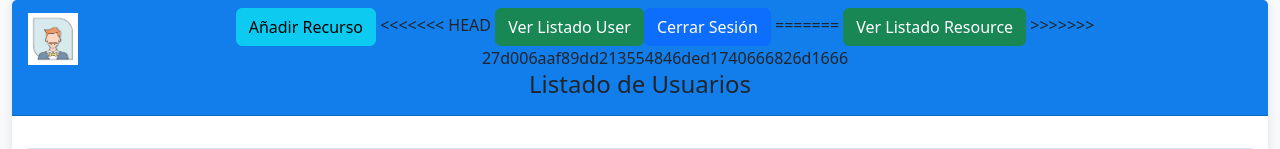
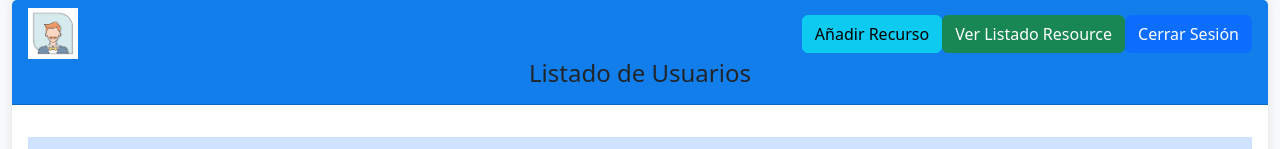
Before and after one commit to JaimeMT/reqresAPI, an Angular app: page /users in a window 1280 px wide. Shown: the top 149 px of the page. Built offline with nearby package versions, Linux system fonts and the light colour scheme; no server answers.

Commit message:
Datos mal subidos

```diff
--- a/src/app/components/user/list-user/list-user.component.html
+++ b/src/app/components/user/list-user/list-user.component.html
@@ -11,12 +11,11 @@
           </div>
           <div>
             <button class="btn btn-info">Añadir Recurso</button>
-<<<<<<< HEAD
-            <button [routerLink]="['/resources']" class="btn btn-success">Ver Listado User</button>
+
+
+            <button [routerLink]="['/resources']" class="btn btn-success">Ver Listado Resource</button>
             <button type="submit" (click)="logout()" class="btn btn-primary">Cerrar Sesión</button>
-=======
-            <button [routerLink]="['/resources']" class="btn btn-success">Ver Listado Resource</button>
->>>>>>> 27d006aaf89dd213554846ded1740666826d1666
+
           </div>
 
 
```
